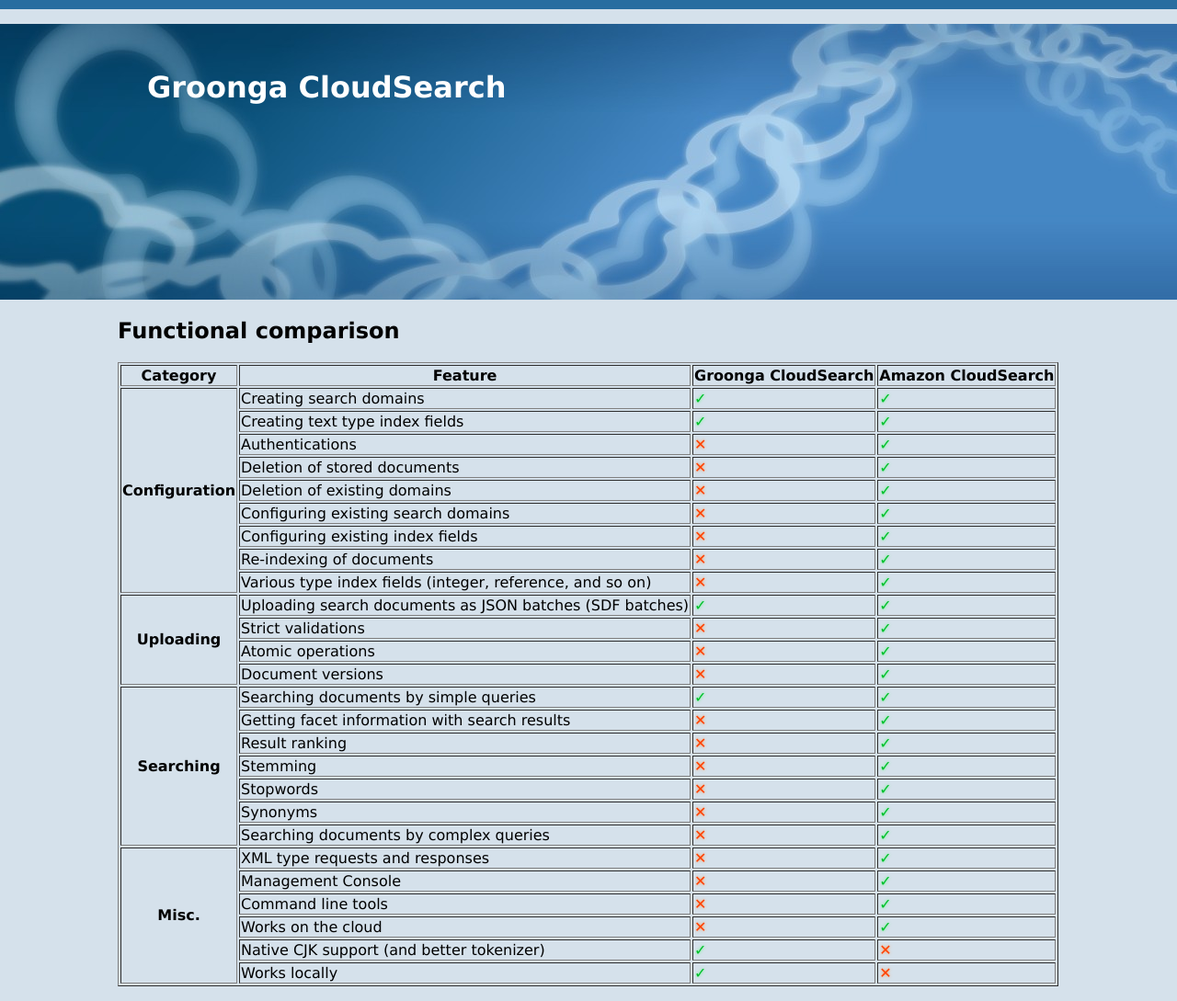
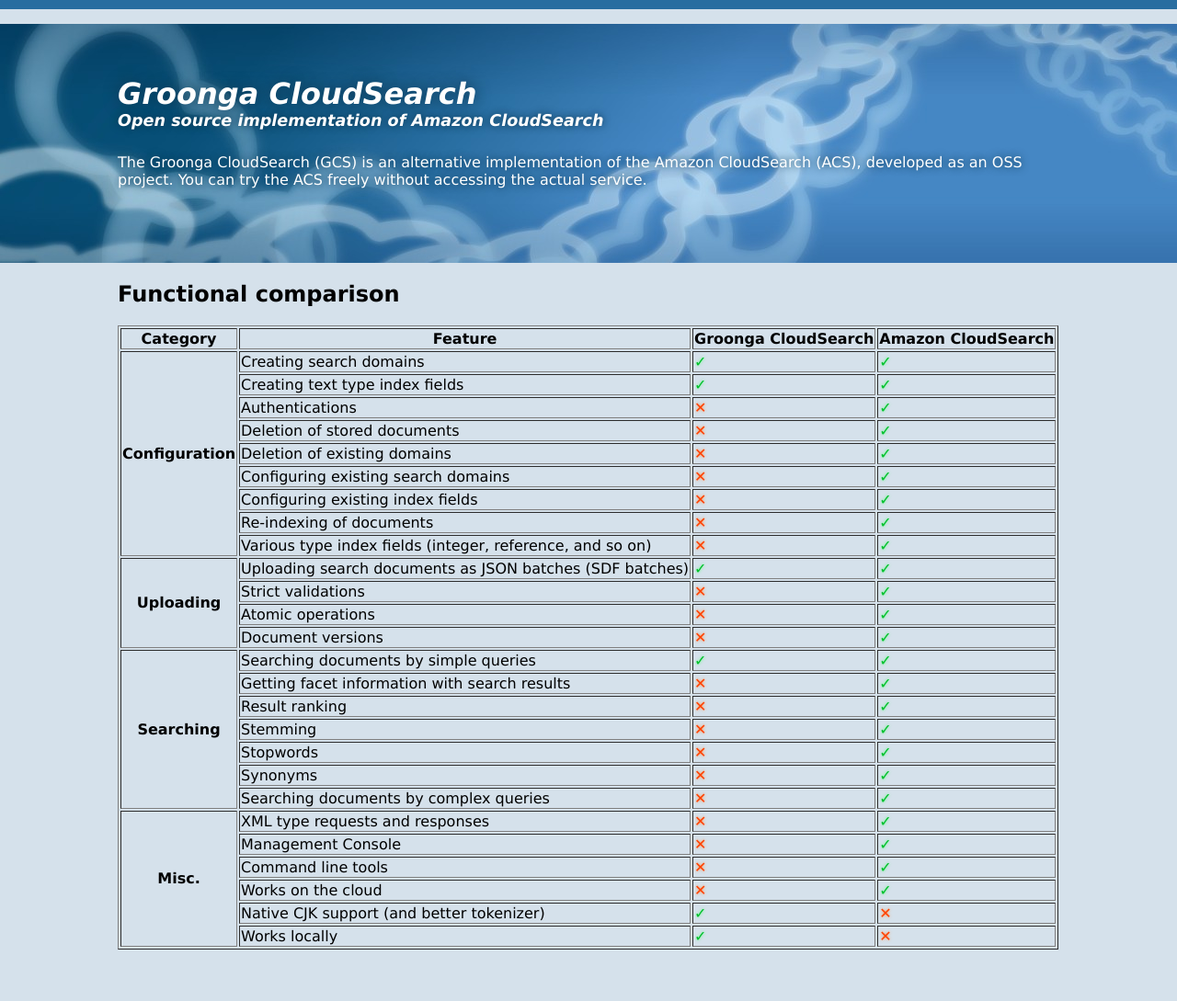
Before and after one commit to groonga/gcs.groonga.org, a Jekyll site: the page built from index.md, in a window 1280 px wide. Shown: the whole page at 92% size. Built offline with Jekyll 4.4.1, drawn with Linux system fonts in a browser that asks for light colours; after the commit the page ends 1049 px from its top, so only the background shows below that.

Commit message:
Create cover section for the home page

```diff
--- a/_layouts/default.html
+++ b/_layouts/default.html
@@ -2,10 +2,13 @@
 <html>
   <head>
     <title>{% if page.title %}{{ page.title }} | {% endif %}{{ site.title }}</title>
-    <link href="/stylesheets/screen.css" media="screen" rel="stylesheet" type="text/css" />
+    <link href="/stylesheets/screen/base.css" media="screen" rel="stylesheet" type="text/css" />
+    {% if page.style %}
+      <link href="/stylesheets/{{ page.style }}" media="screen" rel="stylesheet" type="text/css" />
+    {% endif %}
   </head>
   <body{% if page.id %} id="page-{{ page.id }}"{% endif %}>
-    <h1><a href="/">Groonga CloudSearch</a></h1>
+    <h1 id="global-heading"><a href="/">Groonga CloudSearch</a></h1>
     {{ content }}
   </body>
 </html>
--- a/index.md
+++ b/index.md
@@ -1,7 +1,15 @@
 ---
 layout: default
-id: home
+style: screen/home.css
 ---
+
+<section id="cover">
+  <h1>Groonga CloudSearch
+      <span class="subtitle">Open source implementation of Amazon CloudSearch</span></h1>
+  <p>The Groonga CloudSearch (GCS) is an alternative implementation of
+     the Amazon CloudSearch (ACS), developed as an OSS project.
+     You can try the ACS freely without accessing the actual service.</p>
+</section>
 
 ## Functional comparison
 
--- a/stylesheets/screen.css
+++ b/stylesheets/screen/base.css
@@ -11,24 +11,6 @@
   padding: 1em 10%;
 }
 
-h1 {
-  background: url("header-bg.jpg") no-repeat top right;
-  margin: 0 -12.5%;
-  padding: 1em 0;
-  text-indent: 12.5%;
-}
-
-h1, h1 * {
-  color: white;
-  text-decoration: none;
-}
-
-body#page-home h1 {
-  height: 200px;
-  padding-bottom: 50px;
-  padding-top: 50px;
-}
-
 .functional-ok {
   color: #00BF2B;
   text-shadow: #5AFF79 0 0 0.2em;
--- /dev/null
+++ b/stylesheets/screen/home.css
@@ -0,0 +1,33 @@
+h1#global-heading {
+  display: none;
+}
+
+#cover {
+  background: #286DA0 url("header-bg.jpg") no-repeat right;
+  min-height: 200px;
+  margin: 0 -12.5%;
+  padding-bottom: 30px;
+  padding-top: 30px;
+}
+
+#cover > * {
+  margin-left: 10%;
+  margin-right: 10%;
+}
+
+#cover,
+#cover * {
+  color: white;
+  text-decoration: none;
+  text-shadow: #0A344C 0 0 0.5em;
+}
+
+#cover h1 {
+  font-size: 200%;
+  font-style: italic;
+}
+
+#cover h1 .subtitle {
+  display: block;
+  font-size: 55%;
+}
```
Also changed, not shown: stylesheets/screen/header-bg.jpg (renamed from stylesheets/header-bg.jpg).
